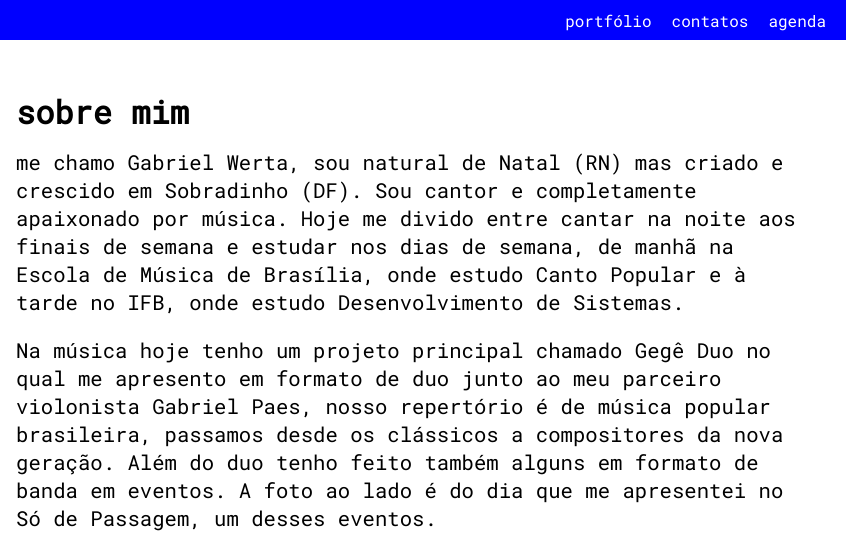
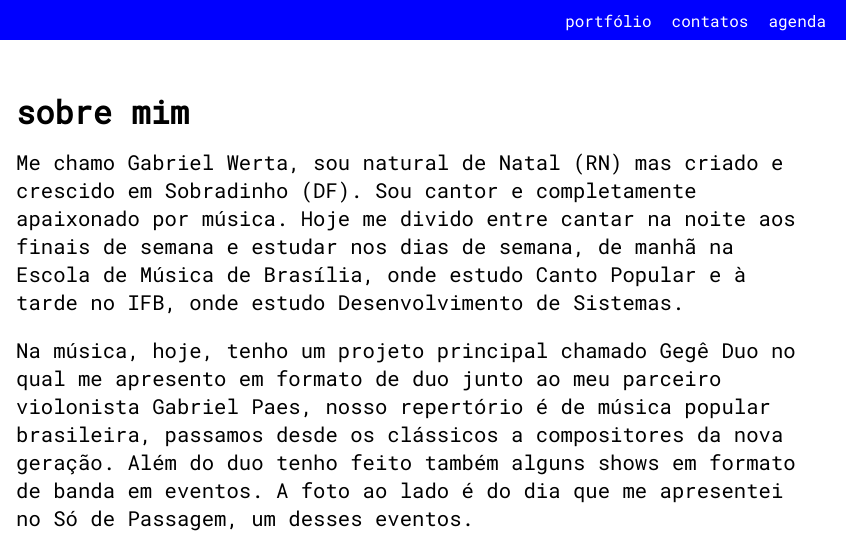
Before and after one commit to gabrielwerta/gabrielwertaProjeto, a plain HTML site: page index.html in a window 1280 px wide. Shown: the top 559 px of the page, 434-1280 px from the left. Drawn offline with Linux system fonts and the light colour scheme.

Commit message:
Atualizar o index.html

```diff
--- a/index.html
+++ b/index.html
@@ -21,10 +21,10 @@
 		<div id="texto-principal">
 			<div id="texto-intro">
 				<h1>sobre mim</h1>
-				<p>me chamo Gabriel Werta, sou natural de Natal (RN) mas criado e crescido em Sobradinho (DF).
+				<p>Me chamo Gabriel Werta, sou natural de Natal (RN) mas criado e crescido em Sobradinho (DF).
 					Sou cantor e completamente apaixonado por música. Hoje me divido entre cantar na noite aos finais de semana e estudar nos dias de semana, de manhã na Escola de Música de Brasília,
 					onde estudo Canto Popular e à tarde no IFB, onde estudo Desenvolvimento de Sistemas.</p>
-				<p id="segundo-paragrafo">Na música hoje tenho um projeto principal chamado Gegê Duo no qual me apresento em formato de duo junto ao meu parceiro violonista Gabriel Paes, nosso repertório é de música popular brasileira, passamos desde os clássicos a compositores da nova geração. Além do duo tenho feito também alguns em formato de banda em eventos. A foto ao lado é do dia que me apresentei no Só de Passagem, um desses eventos.</p>
+				<p id="segundo-paragrafo">Na música, hoje, tenho um projeto principal chamado Gegê Duo no qual me apresento em formato de duo junto ao meu parceiro violonista Gabriel Paes, nosso repertório é de música popular brasileira, passamos desde os clássicos a compositores da nova geração. Além do duo tenho feito também alguns shows em formato de banda em eventos. A foto ao lado é do dia que me apresentei no Só de Passagem, um desses eventos.</p>
 				<div id="proposta-desafio">
 					<p>se quiser saber mais sobre mim faça o desafio clicando no botão abaixo</p>
 					<button id="botao-desafio">iniciar desafio</button>
```
